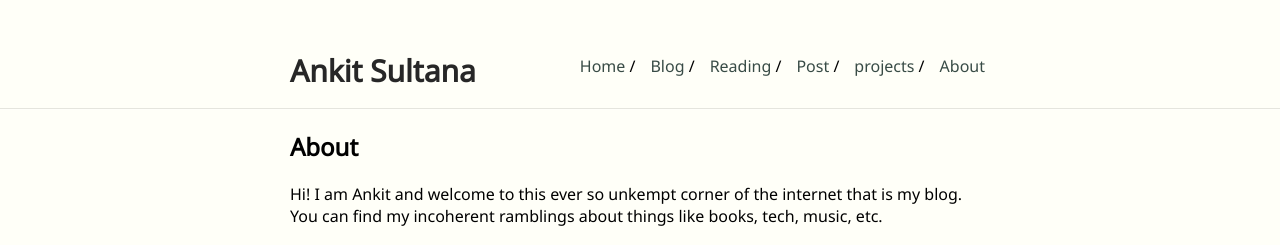
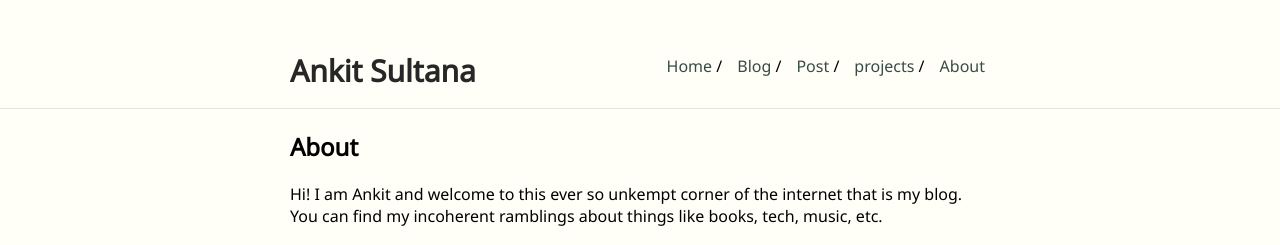
Before and after one commit to YiPianYe/ankitsultana, a Jekyll site: the page built from index.md, in a window 1280 px wide. Shown: the top 245 px of the page. Built offline with Jekyll 4.4.1, drawn with Linux system fonts in a browser that asks for light colours; our own code applies the rules of GitHub Pages for plain Markdown files.

Commit message:
Update _config.yml

```diff
--- a/_config.yml
+++ b/_config.yml
@@ -23,8 +23,6 @@ nav:
     link: "/ankitsultana"
   - name: "Blog"
     link: "/ankitsultana/blog"
-  - name: "Reading"
-    link: "/ankitsultana/books"
   - name: "Post"
     link: "/ankitsultana/post"
   - name: "projects"
```
